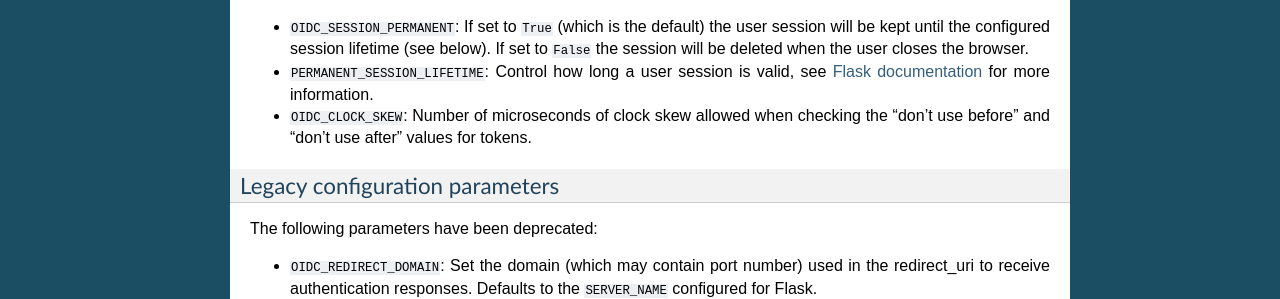
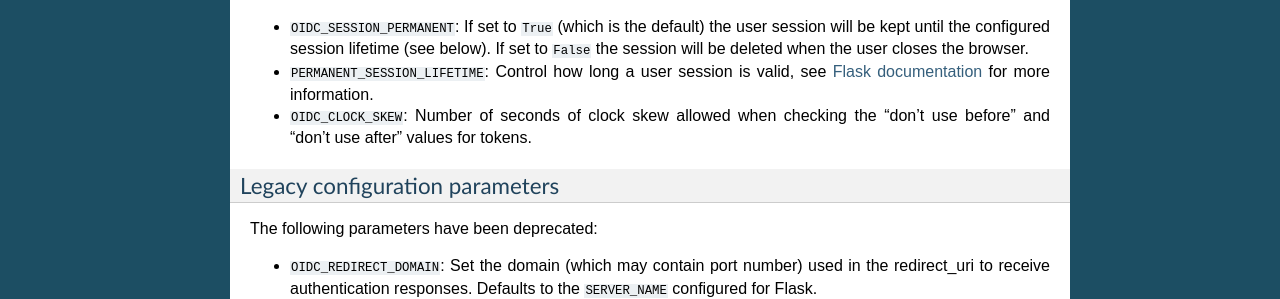
Before and after one commit to zamzterz/Flask-pyoidc, a Sphinx documentation site: the page built from docs/configuration.md, in a window 1280 px wide and 900 px high, scrolled down 1789 px. Shown: the part 424-723 px from the top of the window. Built offline with Sphinx 7.4.7, drawn with Linux system fonts in a browser that asks for light colours.

Commit message:
Fix OIDC_CLOCK_SKEW unit.

```diff
--- a/docs/configuration.md
+++ b/docs/configuration.md
@@ -122,7 +122,7 @@ This extension also uses the following configuration parameters:
   session lifetime (see below). If set to `False` the session will be deleted when the user closes the browser.
 * `PERMANENT_SESSION_LIFETIME`: Control how long a user session is valid, see
   [Flask documentation](https://flask.palletsprojects.com/en/2.0.x/config/#PERMANENT_SESSION_LIFETIME) for more information.
-* `OIDC_CLOCK_SKEW`: Number of microseconds of clock skew allowed when checking the “don’t use before” and “don’t use after” values for tokens.
+* `OIDC_CLOCK_SKEW`: Number of seconds of clock skew allowed when checking the “don’t use before” and “don’t use after” values for tokens.
 
 ### Legacy configuration parameters
 The following parameters have been deprecated:
```
